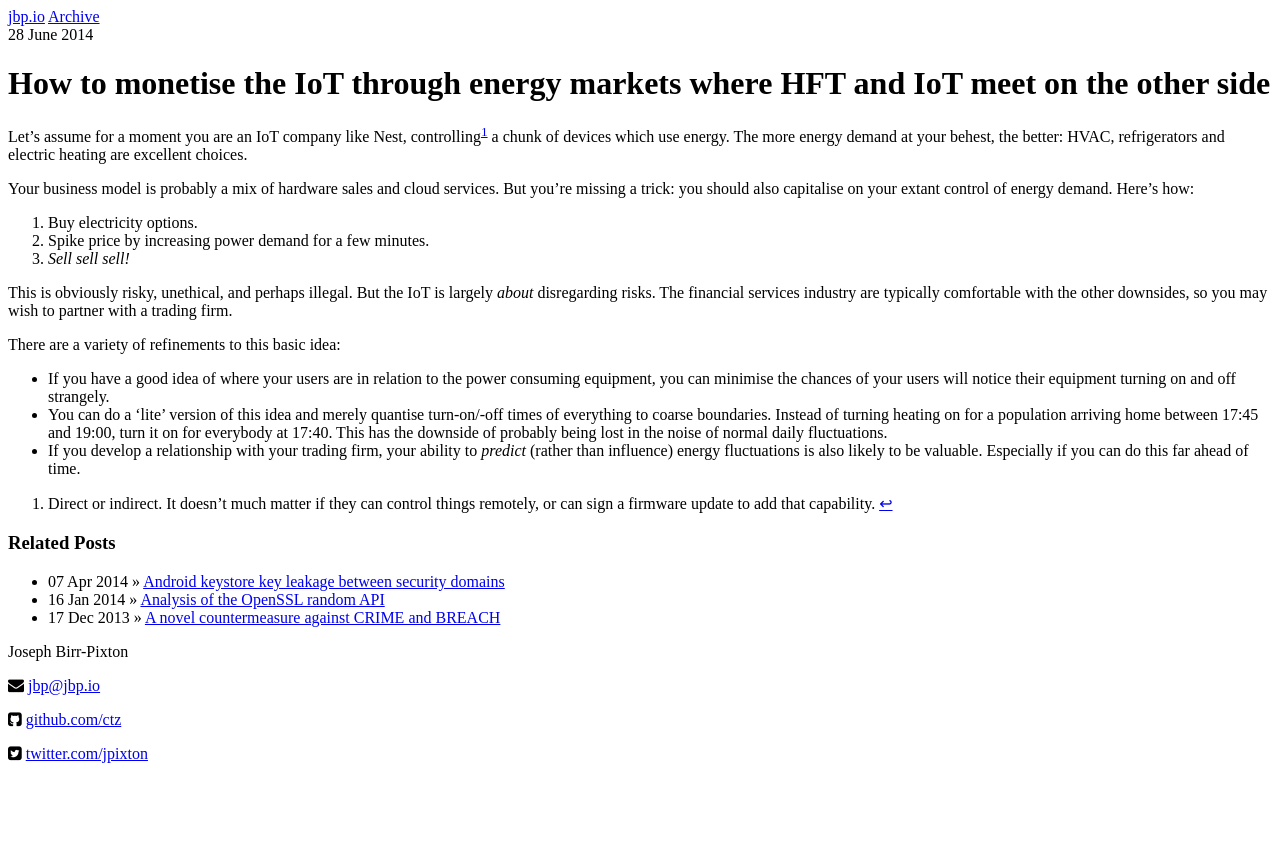
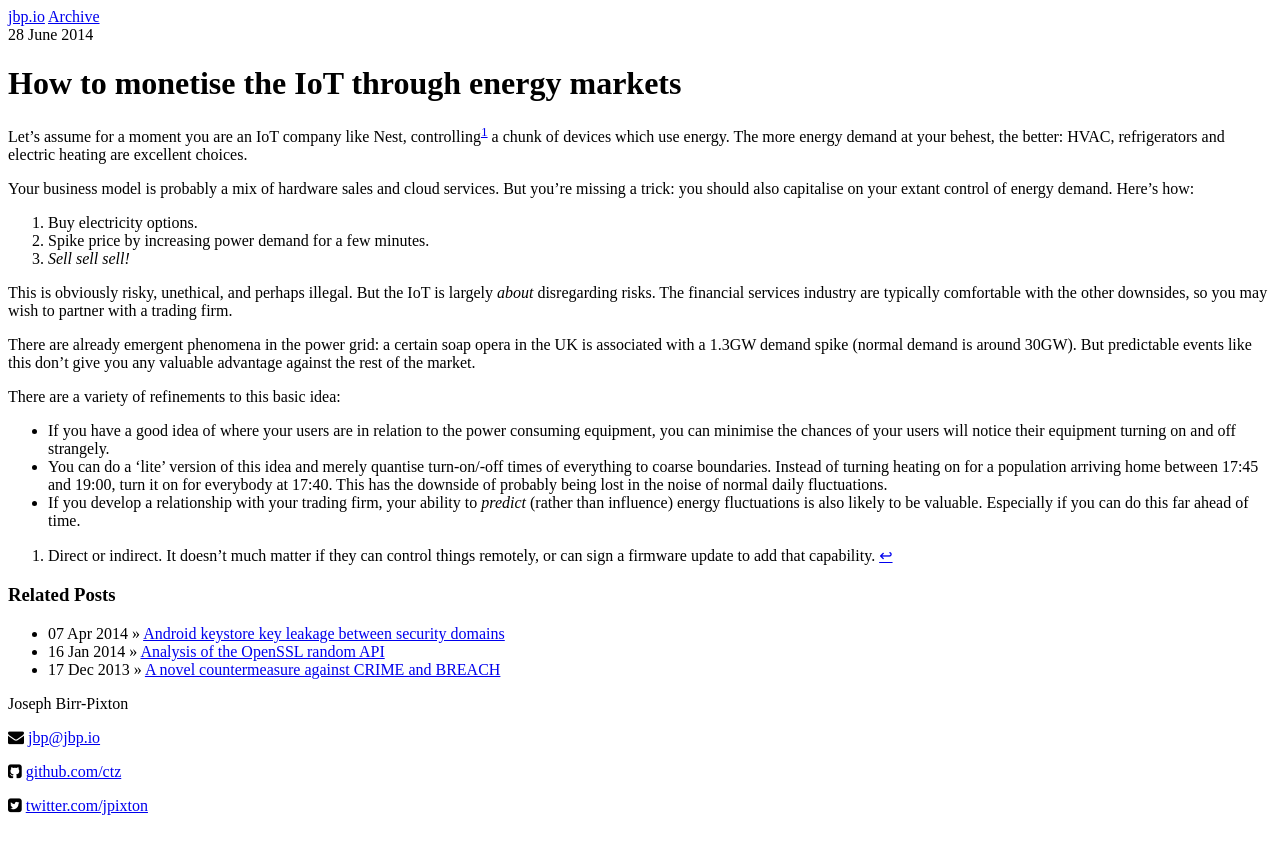
Before and after one commit to ctz/ctz.github.com, a Jekyll site: the page built from _posts/2014-06-28-monetise-iot-through-power-markets.md, in a window 1280 px wide. Shown: the top 854 px of the page. Built offline with Jekyll 4.4.1, drawn with Linux system fonts in a browser that asks for light colours.

Commit message:
Update 2014-06-28-monetise-iot-through-power-markets.md

```diff
--- a/_posts/2014-06-28-monetise-iot-through-power-markets.md
+++ b/_posts/2014-06-28-monetise-iot-through-power-markets.md
@@ -1,7 +1,7 @@
 ---
 layout: post
 title: "How to monetise the IoT through energy markets"
-subtitle: "where HFT and IoT meet on the other side"
+subtitle: ""
 category:
 published: true
 tags: [iot, abuse, business]
@@ -16,6 +16,8 @@ Your business model is probably a mix of hardware sales and cloud services.  But
 
 This is obviously risky, unethical, and perhaps illegal.  But the IoT is largely *about* disregarding risks. The financial services industry are typically comfortable with the other downsides, so you may wish to partner with a trading firm.
 
+There are already emergent phenomena in the power grid: a certain soap opera in the UK is associated with a 1.3GW demand spike (normal demand is around 30GW).  But predictable events like this don't give you any valuable advantage against the rest of the market.
+
 There are a variety of refinements to this basic idea:
 
 * If you have a good idea of where your users are in relation to the power consuming equipment, you can minimise the chances of your users will notice their equipment turning on and off strangely.
```
